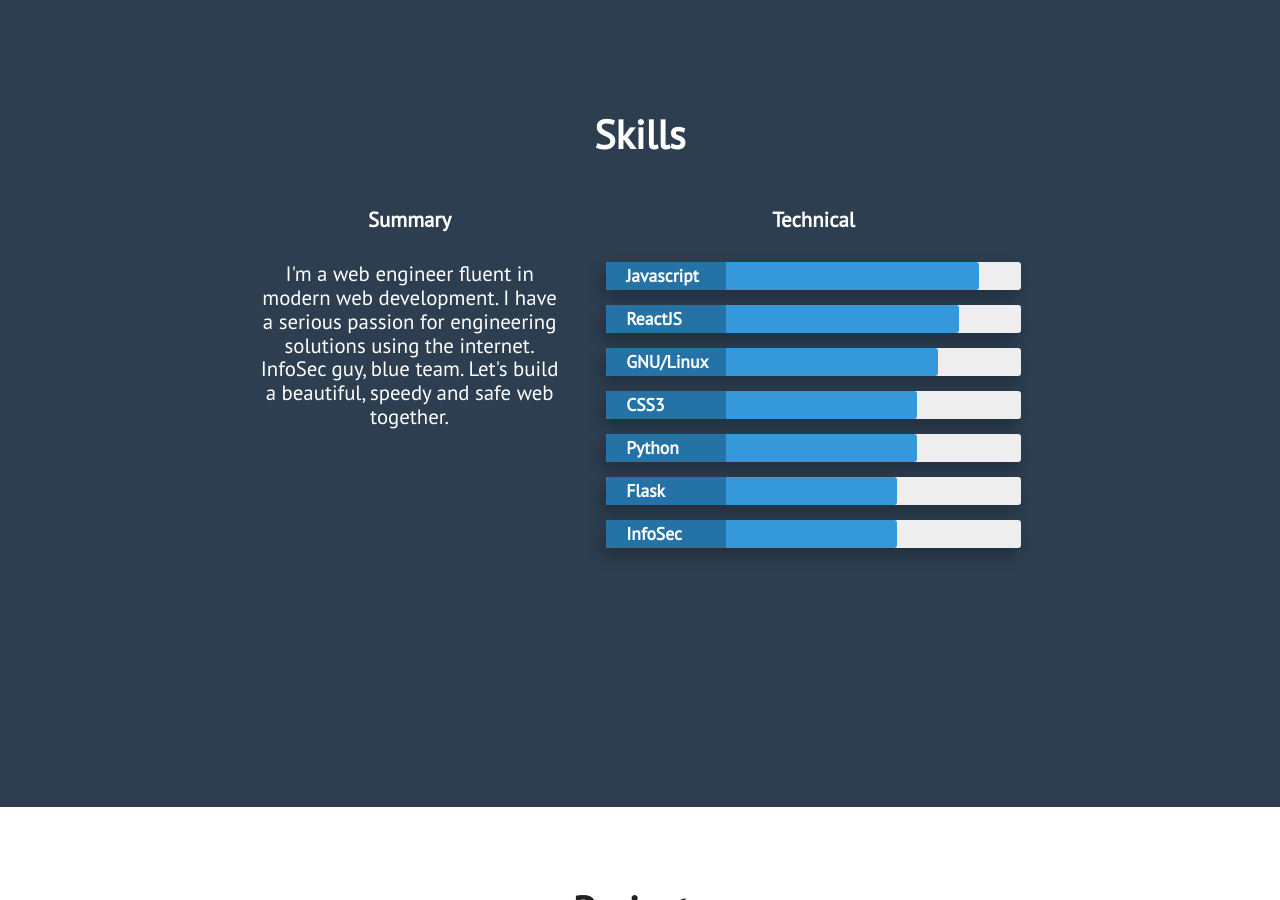
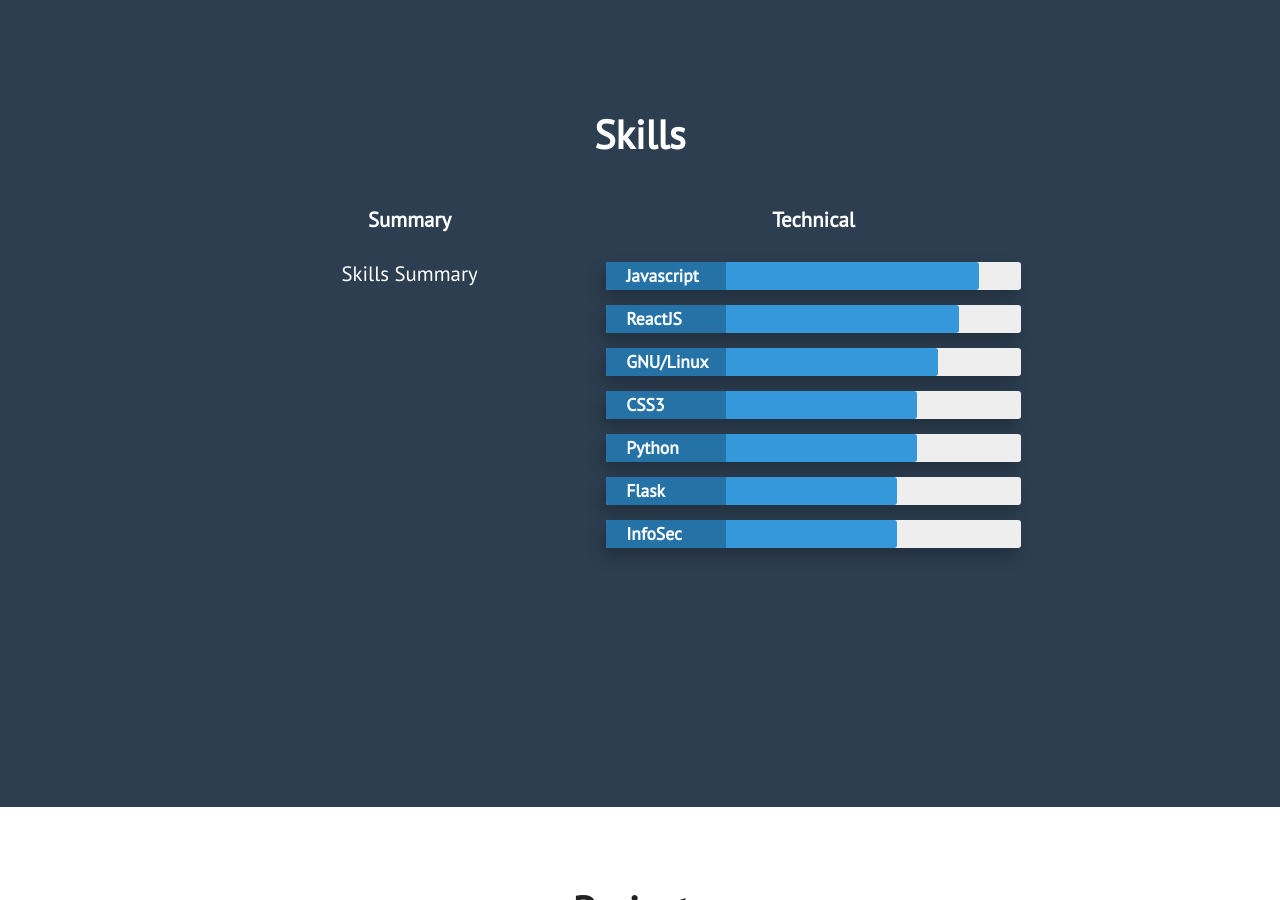
Before and after one commit to cmcabrera97/cmcabrera97.github.io, a Jekyll site: the page built from index.html, in a window 1280 px wide and 900 px high, scrolled down 2093 px. Built offline with Jekyll 4.4.1, drawn with Linux system fonts in a browser that asks for light colours; nearby versions of some CDN libraries.

Commit message:
Update skills.html

```diff
--- a/_includes/skills.html
+++ b/_includes/skills.html
@@ -8,7 +8,7 @@
                 <div class="what-i-do">
                     <h3 class="center-align skills-subsection">Summary</h3>
                     <p class="paragraph-text center-align">
-                        I'm a web engineer fluent in modern web development. I have a serious passion for engineering solutions using the internet. InfoSec guy, blue team. Let's build a beautiful, speedy and safe web together.
+                        Skills Summary
                     </p>
                 </div>
                 <div class="technical-skills">
```
